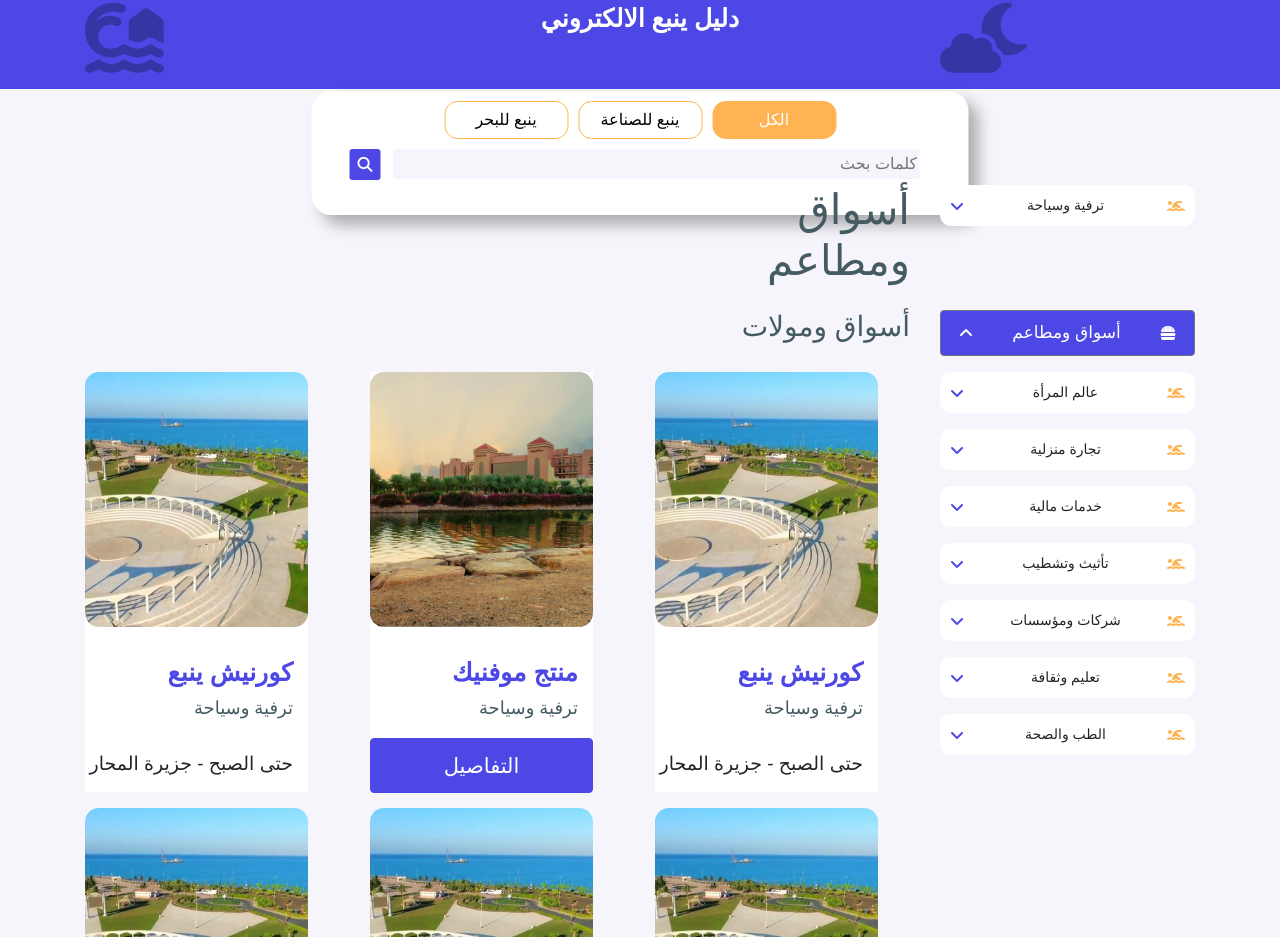
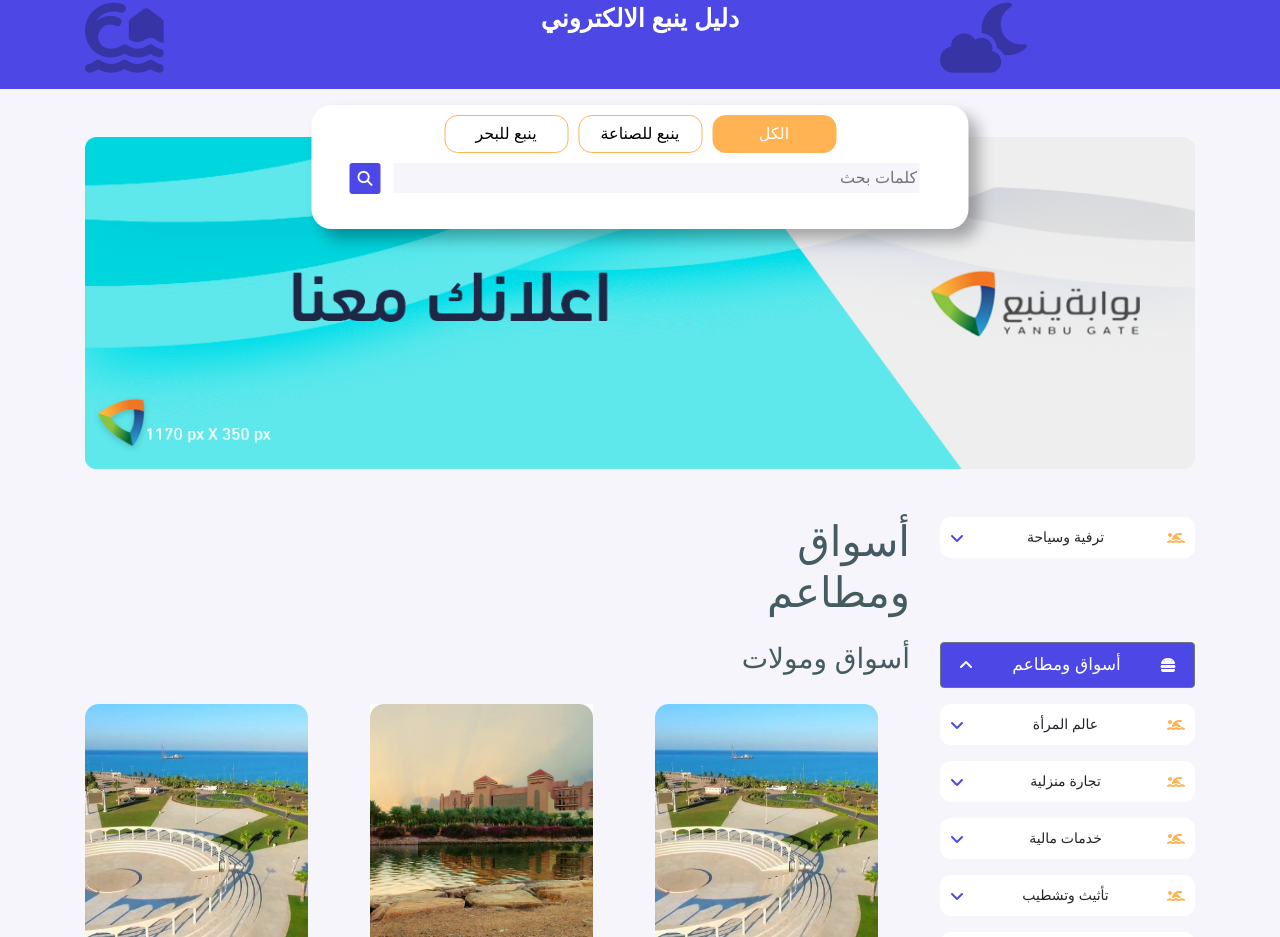
Before and after one commit to Abdelwahab-Elshamy/HTML-AND-Bootstrap-Project-Six, a plain HTML site: page index.html in a window 1280 px wide. Shown: the part 8136-9073 px from the top of the page. Drawn offline with Linux system fonts and the light colour scheme; the site is published under a folder, as on GitHub Pages, so addresses that start at the root find nothing; a web font is replaced by a local one.

Commit message:
Update index.html

```diff
--- a/index.html
+++ b/index.html
@@ -592,7 +592,7 @@
         </div>
       </div>
       <div class="container pt-5 yanbu">
-        <img class="pb-5" src="/imgs/backgroundforsceondsection.png" alt="" />
+        <img class="pb-5" src="imgs/backgroundforsceondsection.png" alt="" />
         <div class="row">
           <div class="col-3"></div>
           <div class="col-lg-3 col-md-2"></div>
```
